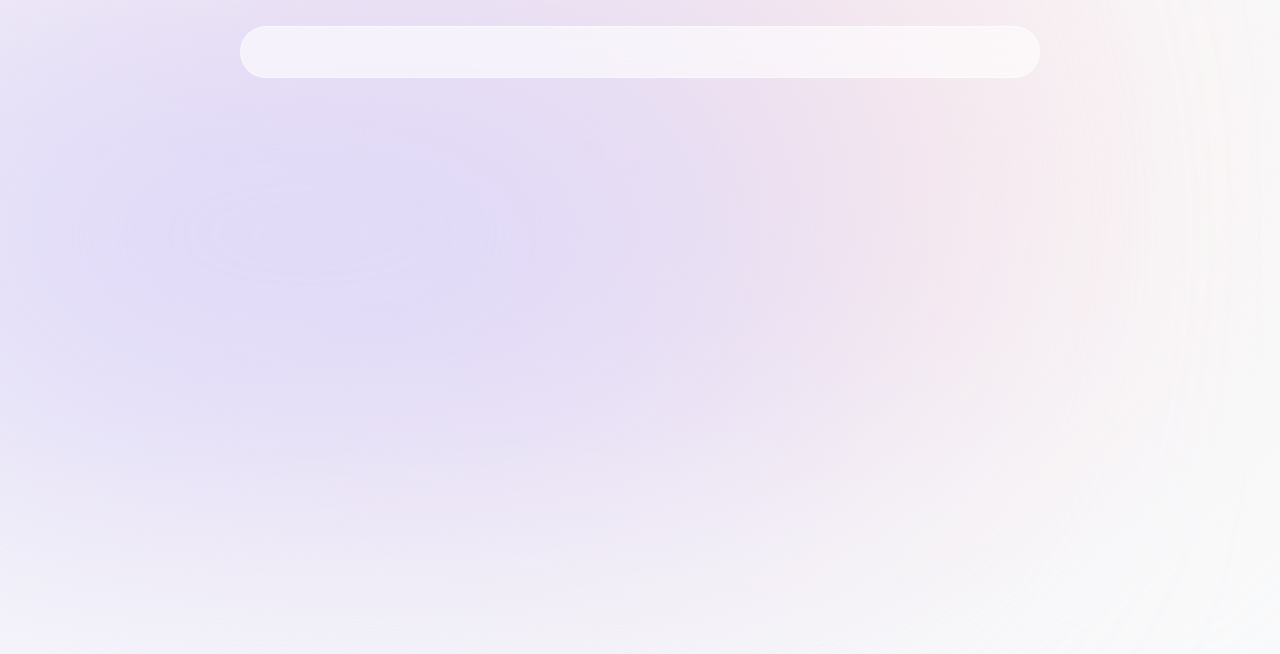
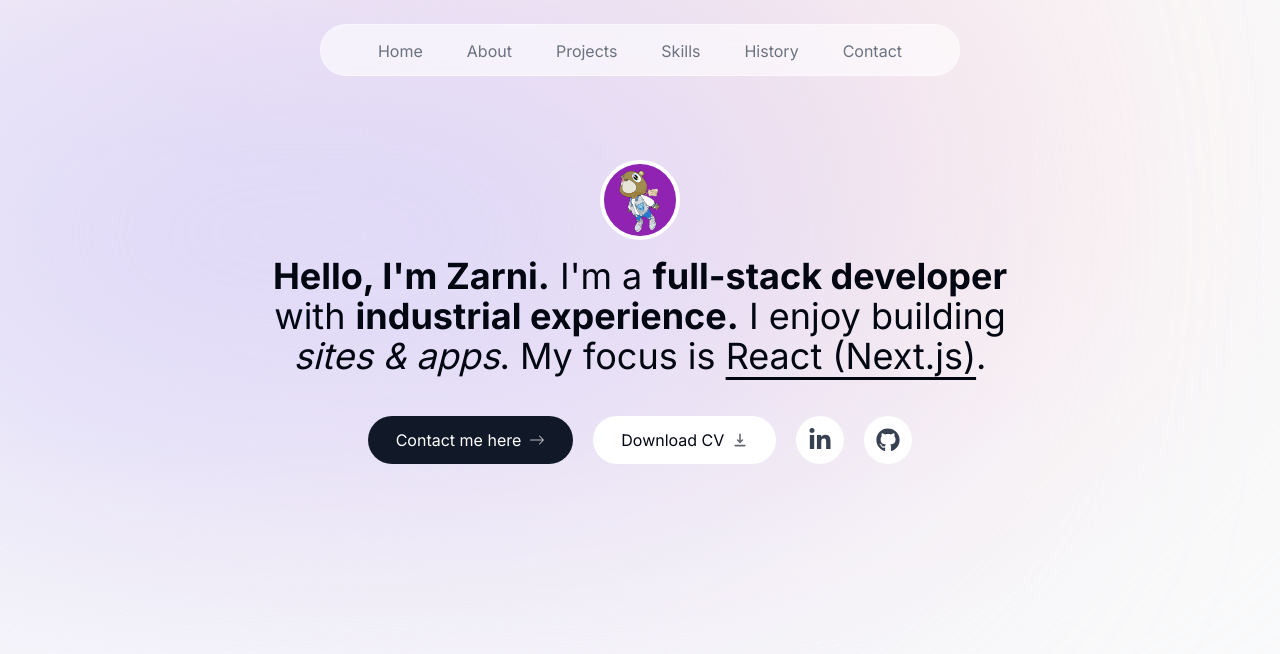
Before and after one commit to retardH/personal-portfolio, a Next.js app: page / in a window 1280 px wide. Shown: the top 654 px of the page. Built offline with nearby package versions, Linux system fonts and the light colour scheme.

Commit message:
feat: developing intro section

```diff
--- a/src/app/layout.tsx
+++ b/src/app/layout.tsx
@@ -20,10 +20,12 @@ export default function RootLayout({
       <body
         className={`${inter.className} h-[200dvh] bg-gray-50 text-gray-950`}
       >
-        <div className="absolute right-[11rem] top-[-6rem] -z-10 h-[31.25rem] w-[31.25rem] rounded-full bg-[#fbe2e3] blur-[10rem] dark:bg-[#946263] sm:w-[68.75rem]"></div>
-        <div className="absolute left-[-35rem] top-[-1rem] -z-10 h-[31.25rem] w-[50rem] rounded-full bg-[#dbd7fb] blur-[10rem] dark:bg-[#676394] sm:w-[68.75rem] md:left-[-33rem] lg:left-[-28rem] xl:left-[-15rem] 2xl:left-[-5rem]"></div>
-        <Header />
-        {children}
+        <main className="mx-auto max-w-[50rem] px-4">
+          <div className="absolute right-[11rem] top-[-6rem] -z-10 h-[31.25rem] w-[31.25rem] rounded-full bg-[#fbe2e3] blur-[10rem] dark:bg-[#946263] sm:w-[68.75rem]"></div>
+          <div className="absolute left-[-35rem] top-[-1rem] -z-10 h-[31.25rem] w-[50rem] rounded-full bg-[#dbd7fb] blur-[10rem] dark:bg-[#676394] sm:w-[68.75rem] md:left-[-33rem] lg:left-[-28rem] xl:left-[-15rem] 2xl:left-[-5rem]"></div>
+          <Header />
+          {children}
+        </main>
       </body>
     </html>
   );
--- a/src/app/page.tsx
+++ b/src/app/page.tsx
@@ -1,5 +1,10 @@
+import IntroSection from "@/components/intro";
 import Image from "next/image";
 
 export default function Home() {
-  return <div></div>;
+  return (
+    <div className="mt-20">
+      <IntroSection />
+    </div>
+  );
 }
--- a/src/components/header.tsx
+++ b/src/components/header.tsx
@@ -1,16 +1,36 @@
 "use client";
 import React from "react";
 import { motion } from "framer-motion";
+import { links } from "@/lib/data";
+import Link from "next/link";
 
 const Header = () => {
   return (
     <header className="relative z-[999]">
       <motion.div
-        className="fixed left-1/2 h-[4.5rem] w-full -translate-x-1/2 rounded-full border border-white border-opacity-40 bg-white bg-opacity-60 shadow-lg shadow-black/[0.3rem] backdrop-blur-md sm:top-6 sm:h-[3.25rem] sm:w-[36rem] lg:w-[50rem]"
+        className="fixed left-1/2 h-[4.5rem] w-full -translate-x-1/2 rounded-none border border-white border-opacity-40 bg-white bg-opacity-60 shadow-lg shadow-black/[0.3rem] backdrop-blur-md sm:top-6 sm:h-[3.25rem] sm:w-[36rem] sm:rounded-full lg:w-[40rem]"
         initial={{ y: -100, x: "-50%", opacity: 0 }}
-        animate={{ y: 2, x: "-50%", opacity: 1 }}
+        animate={{ y: 0, x: "-50%", opacity: 1 }}
       ></motion.div>
-      <nav className="fixed left-1/2 top-[0.15rem] h-12 -translate-x-1/2 py-2 sm:top-[1.7rem] sm:h-[initial] sm:py-0"></nav>
+      <nav className="fixed left-1/2 top-[0.15rem] flex h-12 -translate-x-1/2 items-center justify-between py-2 sm:top-[1.7rem] sm:h-[initial] sm:py-0">
+        <ul className="flex w-[22rem] flex-wrap items-center justify-center gap-y-1 text-base text-gray-500 sm:w-[initial] sm:flex-nowrap sm:gap-5">
+          {links.map((link) => (
+            <motion.li
+              key={link.hash}
+              className="flex h-3/4 items-center justify-center"
+              initial={{ y: -100, opacity: 0 }}
+              animate={{ y: 0, opacity: 1 }}
+            >
+              <Link
+                className="flex w-full items-center justify-center p-3 text-inherit transition-all hover:text-gray-950"
+                href={link.hash}
+              >
+                {link.name}
+              </Link>
+            </motion.li>
+          ))}
+        </ul>
+      </nav>
     </header>
   );
 };
--- /dev/null
+++ b/src/components/intro.tsx
@@ -0,0 +1,84 @@
+"use client";
+import Image from "next/image";
+import React from "react";
+import { motion } from "framer-motion";
+import { BsArrowRight, BsLinkedin } from "react-icons/bs";
+import { HiDownload } from "react-icons/hi";
+import { FaGithub } from "react-icons/fa";
+import { FaLinkedinIn } from "react-icons/fa6";
+
+import Link from "next/link";
+
+const IntroSection = () => {
+  return (
+    <section className="mt-[10rem]">
+      <div className="flex flex-col items-center justify-center">
+        <figure className="relative h-[80px] w-[80px] overflow-hidden rounded-full border-4 border-white">
+          <Image
+            src="/bear.png"
+            alt="profile image"
+            fill
+            className="object-cover"
+            priority
+            quality={90}
+          />
+        </figure>
+        <motion.h1
+          className="mb-10 mt-4 px-4 text-center text-2xl sm:text-4xl"
+          initial={{ y: 100, opacity: 0 }}
+          animate={{ y: 0, opacity: 1 }}
+        >
+          <span className="font-bold">Hello, I'm Zarni.</span> I'm a{" "}
+          <b className="font-bold">full-stack developer</b> with{" "}
+          <b className="font-bold">industrial experience.</b> I enjoy building{" "}
+          <span className="italic">sites & apps</span>. My focus is{" "}
+          <span className="underline underline-offset-8">React (Next.js)</span>.
+        </motion.h1>
+        <motion.div
+          className="flex flex-col items-center justify-center gap-5 sm:flex-row"
+          initial={{ y: 100, opacity: 0 }}
+          animate={{ y: 0, opacity: 1 }}
+        >
+          <Link
+            href="#contact"
+            className="group flex items-center gap-2 rounded-full bg-gray-900 px-7 py-3 text-white outline-none transition hover:scale-105 hover:bg-gray-950 focus:scale-110 active:scale-105"
+            // onClick={() => {
+            //   setActiveSection("Contact");
+            //   setTimeOfLastClick(Date.now());
+            // }}
+          >
+            Contact me here{" "}
+            <BsArrowRight className="opacity-70 transition group-hover:translate-x-1" />
+          </Link>
+
+          <a
+            className="borderBlack group flex cursor-pointer items-center gap-2 rounded-full bg-white px-7 py-3 outline-none transition hover:scale-105 focus:scale-110 active:scale-105 dark:bg-white/10"
+            href="/CV.pdf"
+            download
+          >
+            Download CV{" "}
+            <HiDownload className="opacity-60 transition group-hover:translate-x-1" />
+          </a>
+
+          <a
+            className="borderBlack flex cursor-pointer items-center gap-2 rounded-full bg-white p-3 text-gray-700 transition hover:scale-[1.15] hover:text-gray-950 focus:scale-[1.15] active:scale-105 dark:bg-white/10 dark:text-white/60"
+            href="https://linkedin.com"
+            target="_blank"
+          >
+            <FaLinkedinIn size={24} />
+          </a>
+
+          <a
+            className="borderBlack flex cursor-pointer items-center gap-2 rounded-full bg-white p-3 text-[1.35rem] text-gray-700 transition hover:scale-[1.15] hover:text-gray-950 focus:scale-[1.15] active:scale-105 dark:bg-white/10 dark:text-white/60"
+            href="https://github.com/retardH"
+            target="_blank"
+          >
+            <FaGithub size={24} />
+          </a>
+        </motion.div>
+      </div>
+    </section>
+  );
+};
+
+export default IntroSection;
--- a/src/lib/data.ts
+++ b/src/lib/data.ts
@@ -2,9 +2,9 @@ import React from "react";
 import { CgWorkAlt } from "react-icons/cg";
 import { FaReact } from "react-icons/fa";
 import { LuGraduationCap } from "react-icons/lu";
-import corpcommentImg from "@/public/corpcomment.png";
-import rmtdevImg from "@/public/rmtdev.png";
-import wordanalyticsImg from "@/public/wordanalytics.png";
+// import corpcommentImg from "@/public/corpcomment.png";
+// import rmtdevImg from "@/public/rmtdev.png";
+// import wordanalyticsImg from "@/public/wordanalytics.png";
 
 export const links = [
   {
@@ -60,29 +60,29 @@ export const experiencesData = [
   },
 ] as const;
 
-export const projectsData = [
-  {
-    title: "CorpComment",
-    description:
-      "I worked as a full-stack developer on this startup project for 2 years. Users can give public feedback to companies.",
-    tags: ["React", "Next.js", "MongoDB", "Tailwind", "Prisma"],
-    imageUrl: corpcommentImg,
-  },
-  {
-    title: "rmtDev",
-    description:
-      "Job board for remote developer jobs. I was the front-end developer. It has features like filtering, sorting and pagination.",
-    tags: ["React", "TypeScript", "Next.js", "Tailwind", "Redux"],
-    imageUrl: rmtdevImg,
-  },
-  {
-    title: "Word Analytics",
-    description:
-      "A public web app for quick analytics on text. It shows word count, character count and social media post limits.",
-    tags: ["React", "Next.js", "SQL", "Tailwind", "Framer"],
-    imageUrl: wordanalyticsImg,
-  },
-] as const;
+// export const projectsData = [
+//   {
+//     title: "CorpComment",
+//     description:
+//       "I worked as a full-stack developer on this startup project for 2 years. Users can give public feedback to companies.",
+//     tags: ["React", "Next.js", "MongoDB", "Tailwind", "Prisma"],
+//     imageUrl: corpcommentImg,
+//   },
+//   {
+//     title: "rmtDev",
+//     description:
+//       "Job board for remote developer jobs. I was the front-end developer. It has features like filtering, sorting and pagination.",
+//     tags: ["React", "TypeScript", "Next.js", "Tailwind", "Redux"],
+//     imageUrl: rmtdevImg,
+//   },
+//   {
+//     title: "Word Analytics",
+//     description:
+//       "A public web app for quick analytics on text. It shows word count, character count and social media post limits.",
+//     tags: ["React", "Next.js", "SQL", "Tailwind", "Framer"],
+//     imageUrl: wordanalyticsImg,
+//   },
+// ] as const;
 
 export const skillsData = [
   "HTML",
```
Also changed, not shown: public/bear.png (added).
